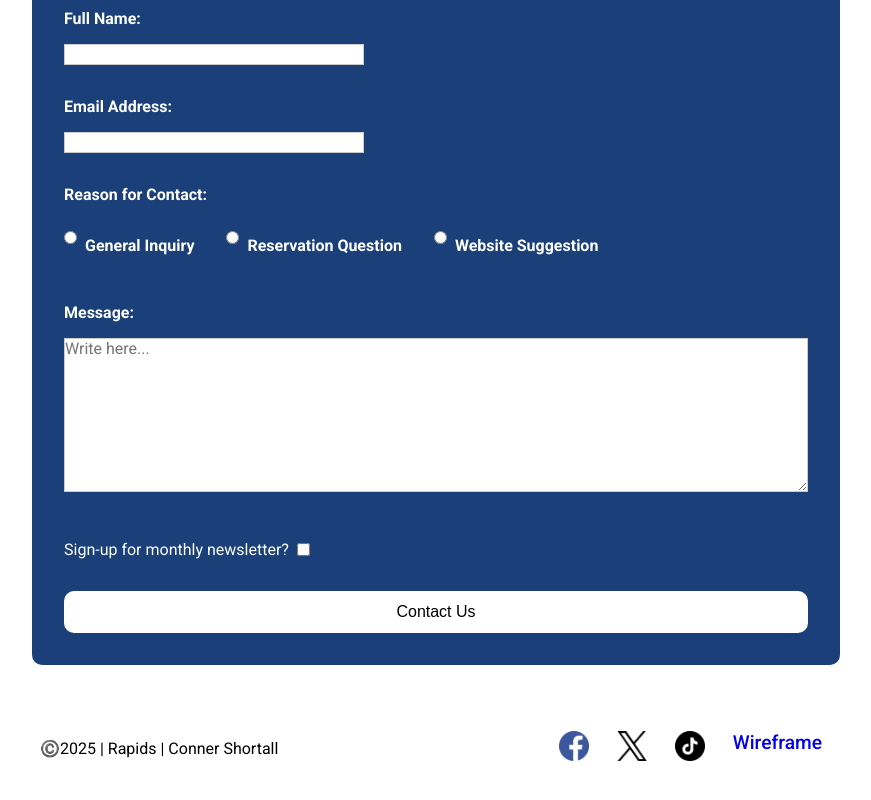
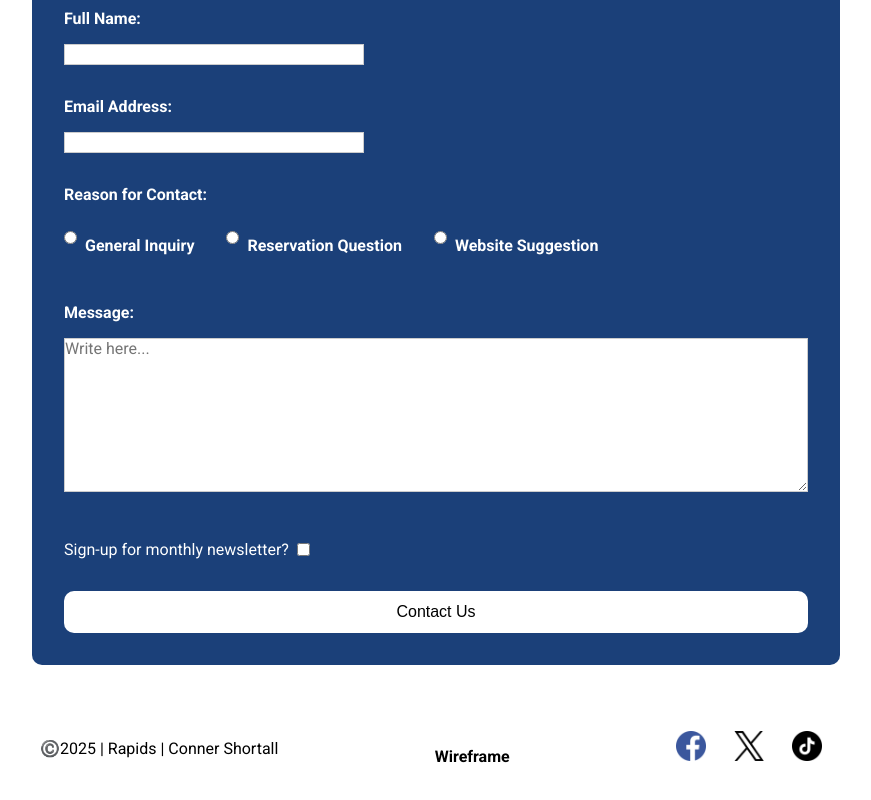
Before and after one commit to Demothrin/wdd130, a plain HTML site: page wwr/contact.html in a window 1280 px wide. Shown: the part 1073-1873 px from the top of the page, without its empty margins (204-1075 px from the left). Drawn offline with nearby package versions, Linux system fonts and the light colour scheme.

Commit message:
moved around wireframe link so it doesnt move the social media links

```diff
--- a/wwr/contact.html
+++ b/wwr/contact.html
@@ -98,6 +98,9 @@
     </main>
     <footer>
         <p>©️2025 | Rapids | Conner Shortall</p>
+        <div class="wireframe">
+            <a href="https://app.moqups.com/jEk8Ml6c0hKinp2c2xFCBRKAZYQHIsUi/view/page/ad64222d5">Wireframe</a>
+        </div>
         <nav class="socialmedia">
             <a href="facebook.com">
                 <img src="images/facebook.jpg" alt="facebook link picture">
@@ -108,8 +111,8 @@
             <a href="tiktok.com">
                 <img src="images/tiktok.jpg" alt="tiktok link picture">
             </a>
-            <a href="https://app.moqups.com/jEk8Ml6c0hKinp2c2xFCBRKAZYQHIsUi/view/page/ad64222d5">Wireframe</a>
         </nav>
+
     </footer>
 </body>
 
--- a/wwr/styles/rafting.css
+++ b/wwr/styles/rafting.css
@@ -331,3 +331,14 @@ footer .socialmedia img {
     gap: 0.5rem;
     line-height: 1.2;
 }
+
+.wireframe {
+  margin-top: 1rem;
+}
+
+.wireframe a {
+  text-decoration: none;
+  color: var(--accent1-color);
+  font-weight: bold;
+
+}
```
